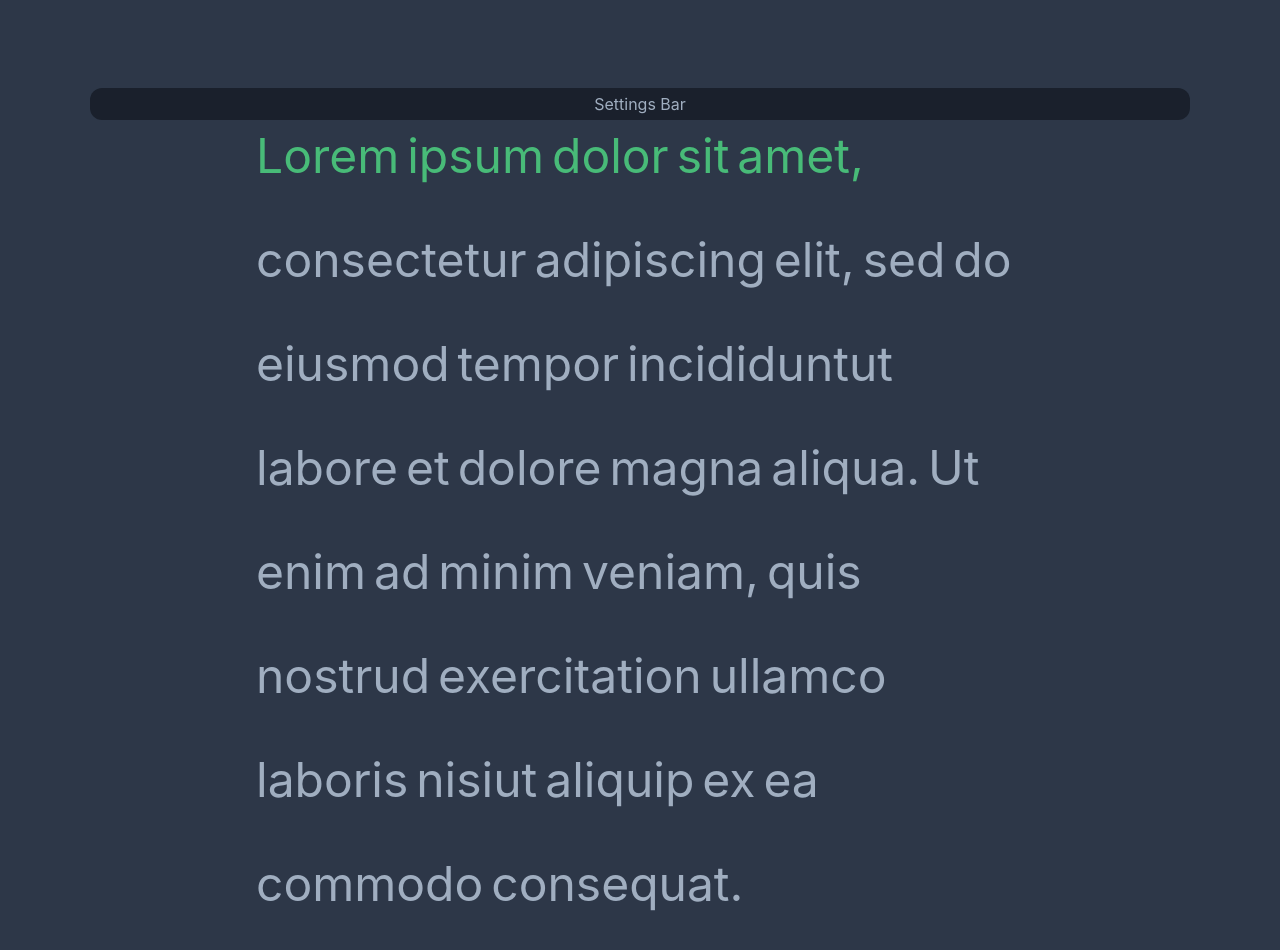
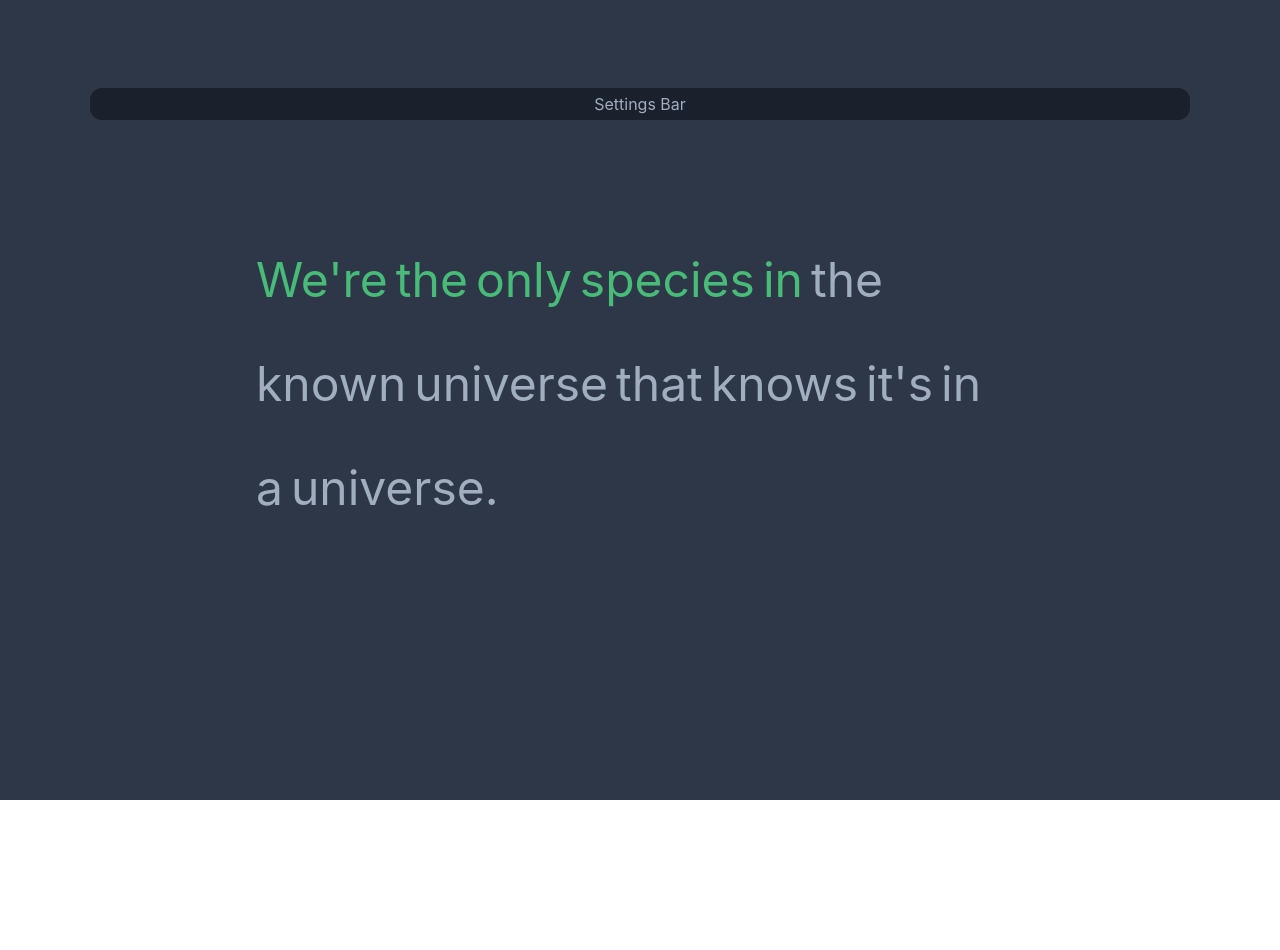
Before and after one commit to Sound-and-Music-and-Wang-Ye/speechracer, a React (Vite) app in the folder app/: page / in a window 1280 px wide. Shown: the top 950 px of the page. After the commit the page ends 800 px from the top, so only its background shows below. Built offline with nearby package versions, Linux system fonts and the light colour scheme.

Commit message:
Added UI for rendering quotes

```diff
--- a/app/src/components/TextDisplay.jsx
+++ b/app/src/components/TextDisplay.jsx
@@ -1,7 +1,8 @@
-import { useState } from 'react';
-import { Box, Flex, Text } from '@chakra-ui/react';
+// import { useState } from 'react';
+import { Box, Text } from '@chakra-ui/react';
 
 const TextDisplay = ({ words, progress }) => {
+    const fontSize = words.length > 50 ? "3xl" : "5xl";
     return (
         <Box
             display="flex"
@@ -9,7 +10,7 @@ const TextDisplay = ({ words, progress }) => {
             w="100%"
         >
             {words.map((word, index) => (
-                <Text key={index} fontSize="5xl" mr={2} mb={8}
+                <Text key={index} fontSize={fontSize} mr={2} mb={8}
                     color={index < progress ? "green.400" : "gray.400"}
                 >
                     {word}
--- a/app/src/utils/randomQuote.js
+++ b/app/src/utils/randomQuote.js
@@ -1,15 +1,12 @@
 import para from '../../paragraphs/para.json'
 
+export const para_len = 6343;
 export function getRandomQuoteJSON() {
-	const randomNumber = Math.floor((Math.random() * para.length));
-	return para[randomNumber];
+	const randomNumber = Math.floor((Math.random() * para_len));
+	return para.quotes[randomNumber];
 }
 
 export function getRandomQuote() {
-	const randomNumber = Math.floor((Math.random() * para.length));
-	let quote = para[randomNumber].para;
-	if (quote.length < 100) {
-		quote = para[randomNumber].para + " " + para[randomNumber - 1].para;
-	}
-	return quote;
+	const randomNumber = Math.floor((Math.random() * para_len));
+	return para.quotes[randomNumber].text;
 }
--- a/app/src/views/InstanceView.jsx
+++ b/app/src/views/InstanceView.jsx
@@ -1,13 +1,13 @@
-import { useState } from 'react';
-import { Box, Flex, Text } from '@chakra-ui/react';
+// import { useState } from 'react';
+import { Box, Flex } from '@chakra-ui/react';
+import { getRandomQuoteJSON } from "../utils/randomQuote.js";
 
 import Navbar from '../Navbar';
 import SettingsBar from '../SettingsBar';
 import TextDisplay from '../components/TextDisplay';
 
-const sentence = "Lorem ipsum dolor sit amet, consectetur adipiscing elit, sed do eiusmod tempor incididunt"
-  + "ut labore et dolore magna aliqua. Ut enim ad minim veniam, quis nostrud exercitation ullamco laboris nisi"
-  + "ut aliquip ex ea commodo consequat.";
+const quote = getRandomQuoteJSON();
+const sentence = quote.text;
 const words = sentence.split(' ');
 
 function InstanceView() {
```
Also changed, not shown: 1 other file (tests, documents, lock files or other folders).
